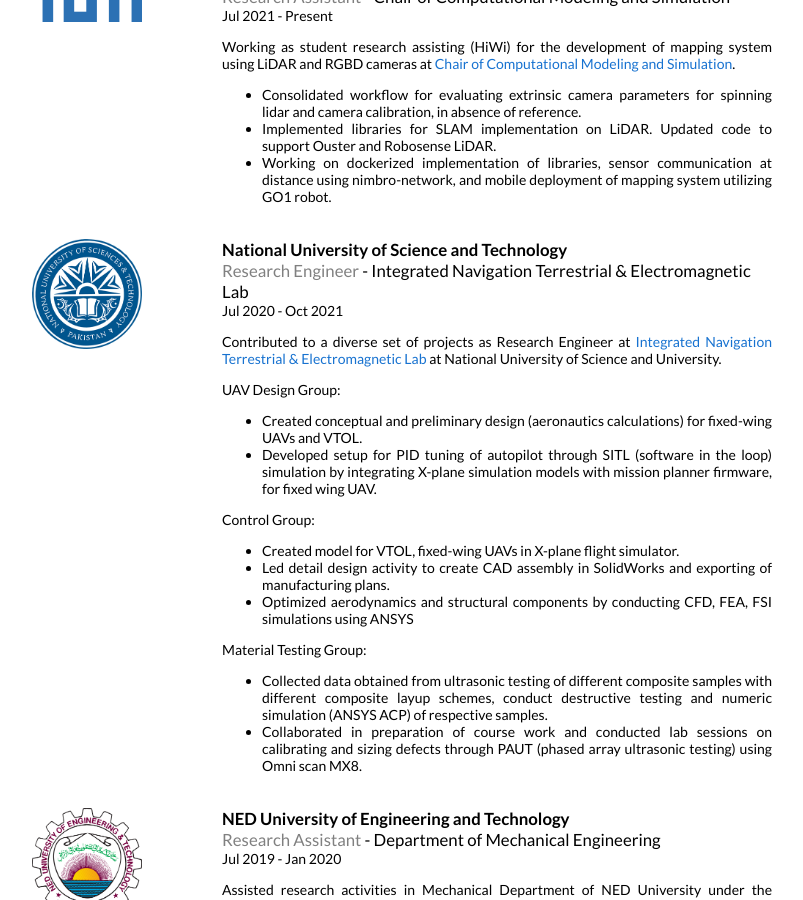
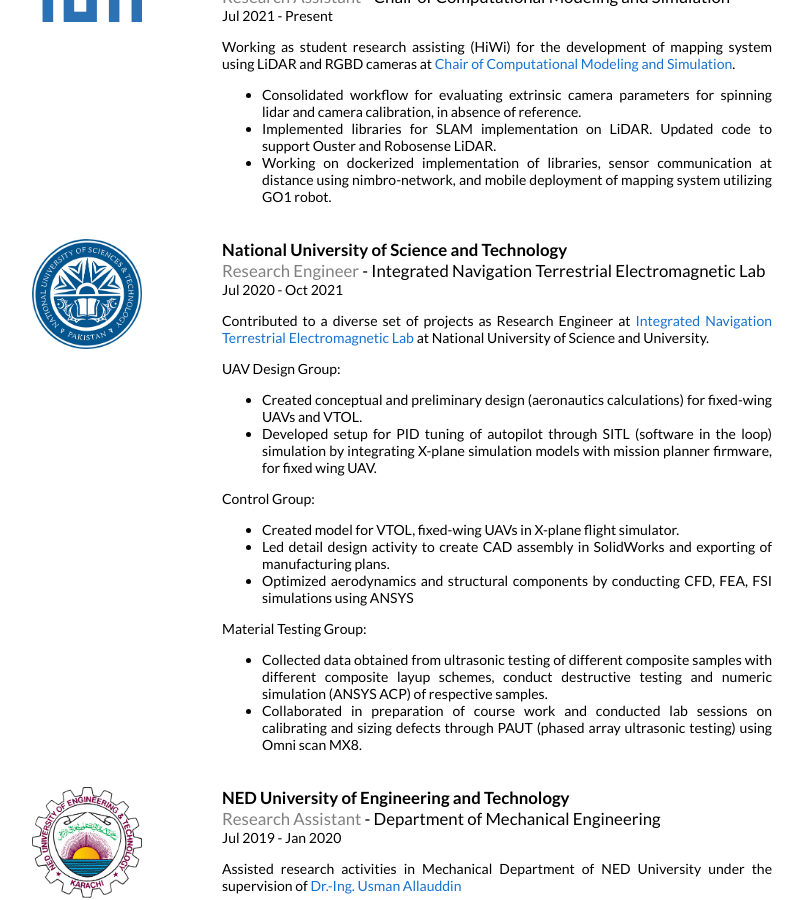
Before and after one commit to rafaymhddn/rafaymhddn.github.io, a Jekyll site: the page built from _posts/2019-06-02-venue.markdown, in a window 1280 px wide and 900 px high, scrolled down 1285 px. Shown: the whole window, without its empty margins (238-1041 px from the left). Built offline with Jekyll 4.4.1, drawn with Linux system fonts in a browser that asks for light colours.

```diff
--- a/_layouts/default.html
+++ b/_layouts/default.html
@@ -196,12 +196,12 @@
 
           <papertitle><big><b>National University of Science and Technology</b></big></papertitle>
           <br>
-          <papertitle style="color:gray"><big>Research Engineer </big></papertitle><papertitle><big>- Integrated Navigation Terrestrial & Electromagnetic Lab</big></papertitle>
+          <papertitle style="color:gray"><big>Research Engineer </big></papertitle><papertitle><big>- Integrated Navigation Terrestrial Electromagnetic Lab</big></papertitle>
           <br>
           Jul 2020 - Oct 2021
           <br>
           <p align="justify">
-            Contributed to a diverse set of projects as Research Engineer at <a href="https://nust.edu.pk/">Integrated Navigation Terrestrial & Electromagnetic Lab</a> at
+            Contributed to a diverse set of projects as Research Engineer at <a href="https://nust.edu.pk/">Integrated Navigation Terrestrial Electromagnetic Lab</a> at
             National University of Science and University.
           </p>
           <p>UAV Design Group:
```
